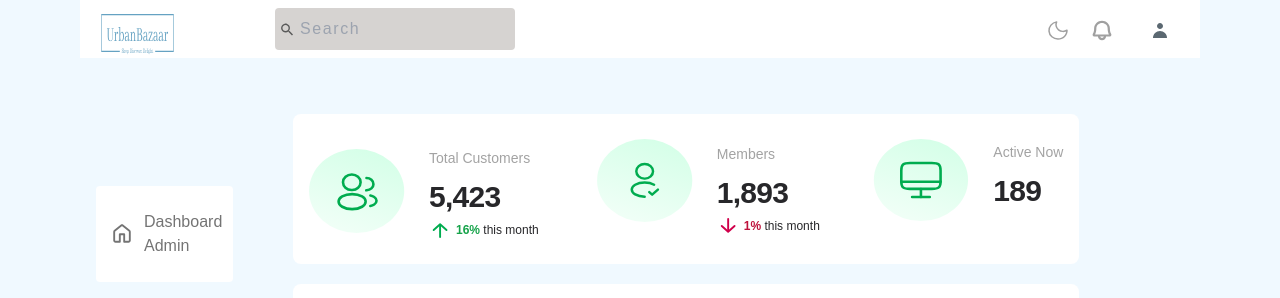
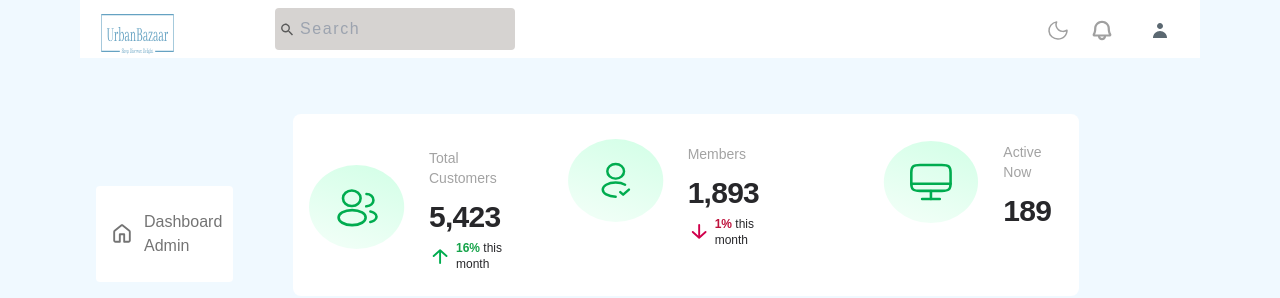
Before and after one commit to SylviaT01/UrbanBazaar, a React (Create React App) app in the folder frontend-urban-bazaar/: page /dashboard/customers in a window 1280 px wide. Shown: the top 298 px of the page. Built offline with nearby package versions, Linux system fonts and the light colour scheme; no server answers.

Commit message:
Edit the styles

```diff
--- a/frontend-urban-bazaar/src/admin/customers.jsx
+++ b/frontend-urban-bazaar/src/admin/customers.jsx
@@ -62,7 +62,7 @@ const Customer = () => {
               className="object-contain shrink-0 w-24 aspect-[1.14]"
               alt="Members"
             />
-            <div className="flex flex-col items-start mt-1.5">
+            <div className="flex flex-col items-start mt-1.5 mr-16">
               <div className="text-sm tracking-normal text-neutral-400">
                 Members
               </div>
```
